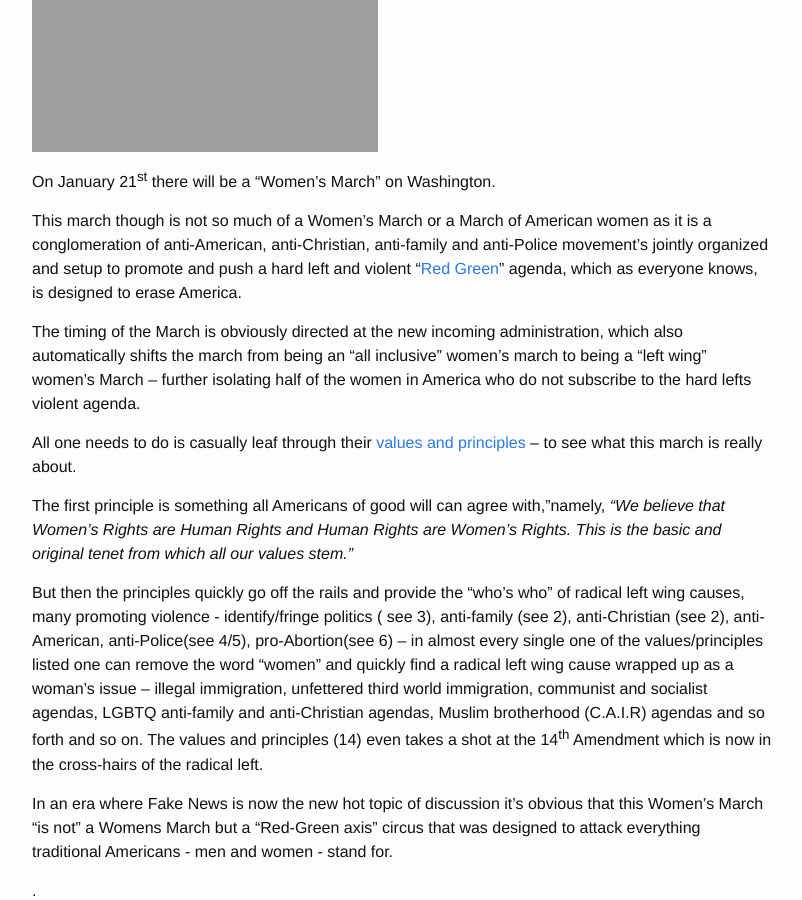
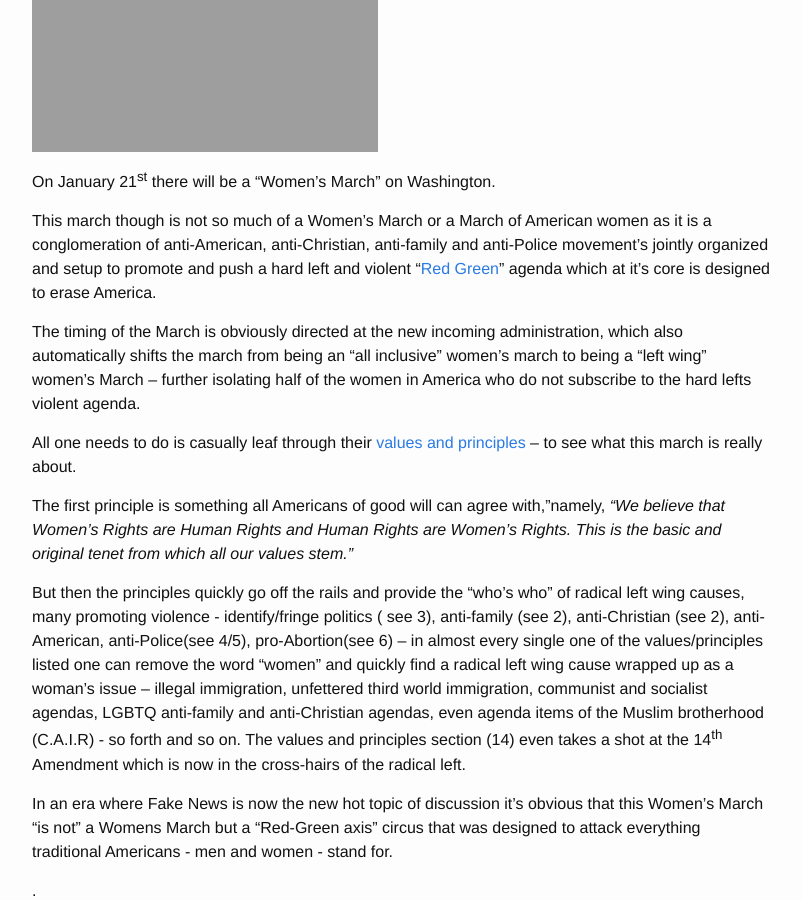
Before and after one commit to newyorkconservative/newyorkconservative.github.io, a Jekyll site: the page built from _posts/2017-01-19-fake-news-not-a-womans-march-the-red-green-axis.md, in a window 1280 px wide and 900 px high, scrolled down 458 px. Shown: the whole window, without its empty margins (238-1040 px from the left). Built offline with Jekyll 4.4.1, drawn with Linux system fonts in a browser that asks for light colours.

Commit message:
Syncing _posts/2017-01-19-fake-news-not-a-womans-march-the-red-green-axis.md from WordPress at https://www.newyorkconservative.com (America is back and so is the New York Conservative) - wpghs

```diff
--- a/_posts/2017-01-19-fake-news-not-a-womans-march-the-red-green-axis.md
+++ b/_posts/2017-01-19-fake-news-not-a-womans-march-the-red-green-axis.md
@@ -15,7 +15,7 @@ wp_permalink: >
 
 On January 21<sup>st</sup> there will be a “Women’s March” on Washington.
 
-This march though is not so much of a Women’s March or a March of American women as it is a conglomeration of anti-American, anti-Christian, anti-family and anti-Police movement’s jointly organized and setup to promote and push a hard left and violent “<a href="https://www.centerforsecuritypolicy.org/wp-content/uploads/2015/06/Red_Green_Axis.pdf">Red Green</a>” agenda, which as everyone knows, is designed to erase America.
+This march though is not so much of a Women’s March or a March of American women as it is a conglomeration of anti-American, anti-Christian, anti-family and anti-Police movement’s jointly organized and setup to promote and push a hard left and violent “<a href="https://www.centerforsecuritypolicy.org/wp-content/uploads/2015/06/Red_Green_Axis.pdf">Red Green</a>” agenda which at it's core is designed to erase America.
 
 The timing of the March is obviously directed at the new incoming administration, which also automatically shifts the march from being an “all inclusive” women’s march to being a “left wing” women’s March – further isolating half of the women in America who do not subscribe to the hard lefts violent agenda.
 
@@ -23,7 +23,7 @@ All one needs to do is casually leaf through their <a href="https://static1.squa
 
 The first principle is something all Americans of good will can agree with,”namely, <em>“We believe that Women’s Rights are Human Rights and Human Rights are Women’s Rights. This is the basic and original tenet from which all our values stem.”</em>
 
-But then the principles quickly go off the rails and provide the “who’s who” of radical left wing causes, many promoting violence - identify/fringe politics ( see 3), anti-family (see 2), anti-Christian (see 2), anti-American, anti-Police(see 4/5), pro-Abortion(see 6) – in almost every single one of the values/principles listed one can remove the word “women” and quickly find a radical left wing cause wrapped up as a woman’s issue – illegal immigration, unfettered third world immigration, communist and socialist agendas, LGBTQ anti-family and anti-Christian agendas, Muslim brotherhood (C.A.I.R) agendas and so forth and so on. The values and principles (14) even takes a shot at the 14<sup>th</sup> Amendment which is now in the cross-hairs of the radical left.
+But then the principles quickly go off the rails and provide the “who’s who” of radical left wing causes, many promoting violence - identify/fringe politics ( see 3), anti-family (see 2), anti-Christian (see 2), anti-American, anti-Police(see 4/5), pro-Abortion(see 6) – in almost every single one of the values/principles listed one can remove the word “women” and quickly find a radical left wing cause wrapped up as a woman’s issue – illegal immigration, unfettered third world immigration, communist and socialist agendas, LGBTQ anti-family and anti-Christian agendas, even agenda items of the Muslim brotherhood (C.A.I.R) - so forth and so on. The values and principles section (14) even takes a shot at the 14<sup>th</sup> Amendment which is now in the cross-hairs of the radical left.
 
 In an era where Fake News is now the new hot topic of discussion it’s obvious that this Women’s March "is not" a Womens March but a “Red-Green axis” circus that was designed to attack everything traditional Americans - men and women - stand for.
 
```
